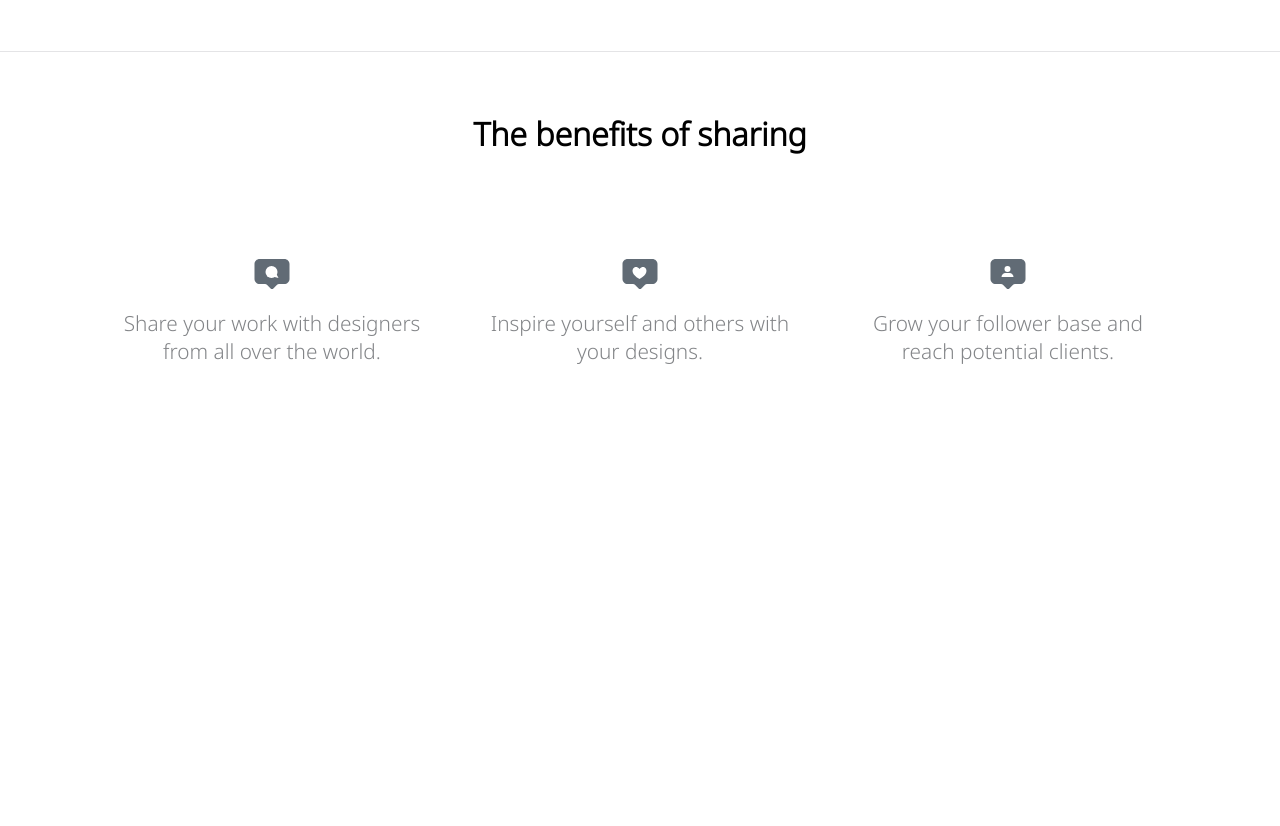
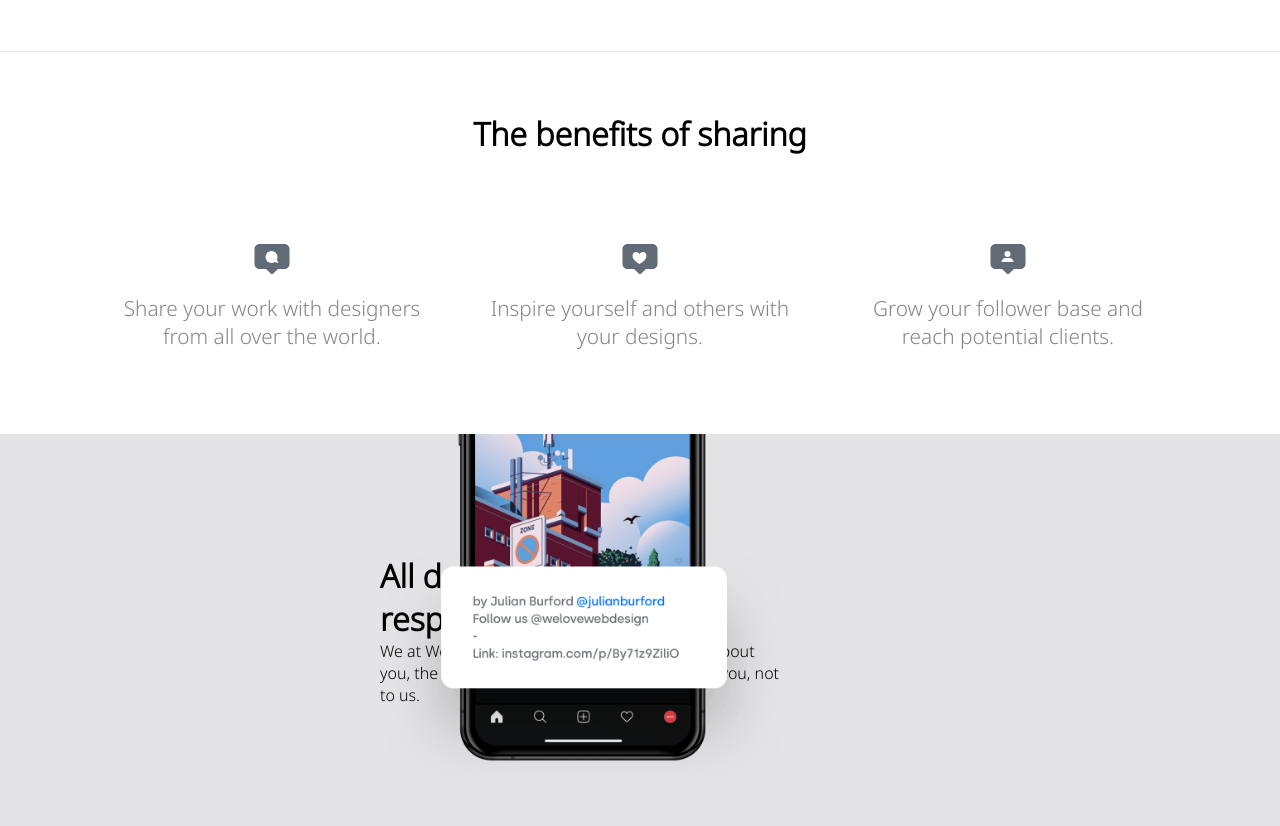
Before and after one commit to rakibhasan30/dynamic-video-landing-page, a plain HTML site: page index.html in a window 1280 px wide. Shown: the part 955-1781 px from the top of the page. Before the commit the page ends 1404 px from the top, so only its background shows below. Drawn offline with Linux system fonts and the light colour scheme.

Commit message:
Fourth Commit

```diff
--- a/css/style.css
+++ b/css/style.css
@@ -163,7 +163,28 @@ nav {
 .benefits {
   font-size: 2rem;
   font-weight: bolder;
-  margin-bottom: 30px;
+  margin-bottom: 15px;
   width: 100%;
   text-align: center;
 }
+
+.fourth-section {
+  padding: 120px 500px;
+  position: relative;
+  background-color: #e4e4e6;
+  overflow: hidden;
+}
+.fourth-section-image img {
+  width: 400px;
+  position: absolute;
+  left: 30%;
+  bottom: 10%;
+}
+.fourth-section-text {
+  width: 400px;
+  float: right;
+}
+.fifth-section {
+  height: 800px;
+  width: auto;
+}
--- a/index.html
+++ b/index.html
@@ -78,6 +78,18 @@
           </div>
         </div>
       </div>
+      <div class="fourth-section">
+        <div class="fourth-section-image">
+          <img src="./img/iphone-credits.png" alt="" />
+        </div>
+        <div class="fourth-section-text">
+          <h1>All designs © of their respective owners</h1>
+          <p>
+            We at Welovedaily think it's important that it's about you, the
+            designer. The appreciation must go to you, not to us.
+          </p>
+        </div>
+      </div>
     </main>
   </body>
 </html>
```
Also changed, not shown: img/iphone-credits.png (added).
